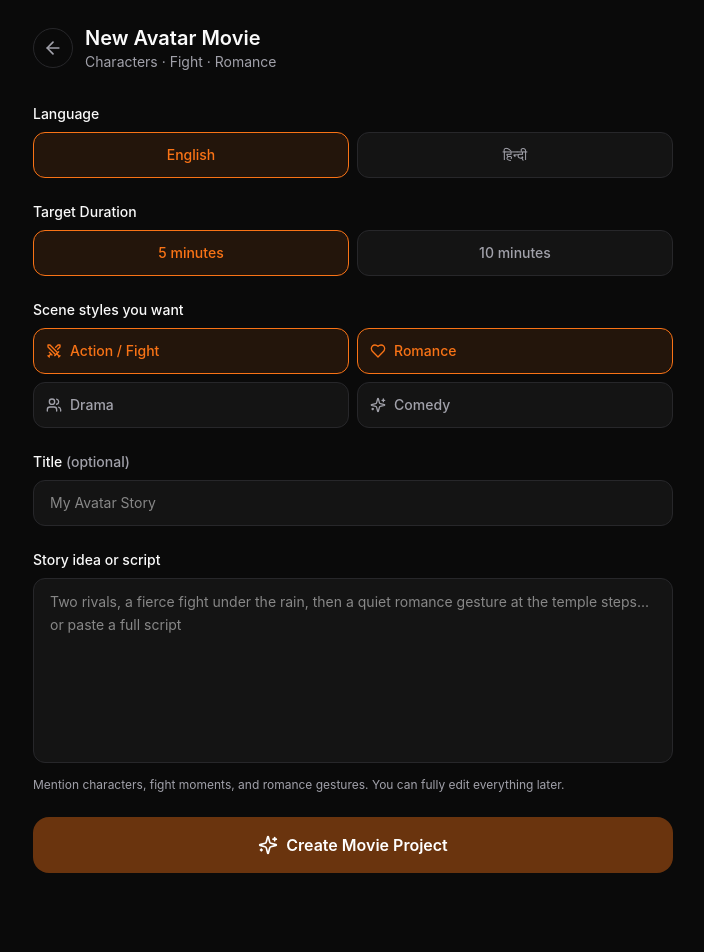
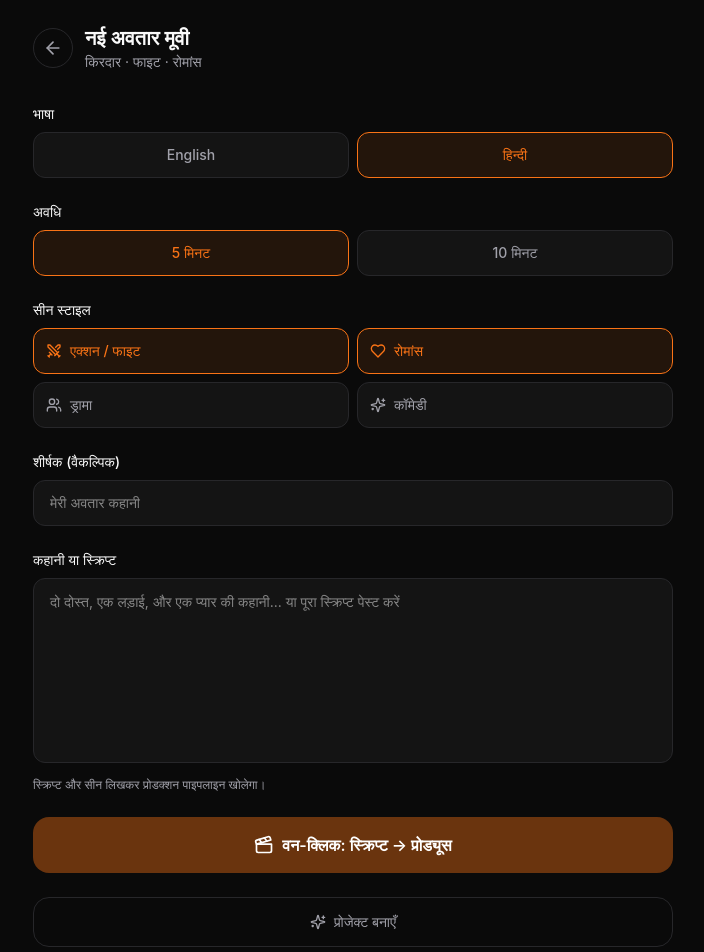
Before and after one commit to bharatnavkalkhand/Bharat-AI, a React (Vite) app: page /create in a window 1280 px wide. Shown: the top 952 px of the page, without its empty margins (287-991 px from the left). Built offline with nearby package versions, Linux system fonts and the light colour scheme.

Commit message:
feat(phase3): one-click Script→Produce + Hindi UX on create

```diff
--- a/src/pages/CreateMoviePage.tsx
+++ b/src/pages/CreateMoviePage.tsx
@@ -1,27 +1,38 @@
 import { useState } from "react";
 import { useNavigate, Link } from "react-router-dom";
-import { ArrowLeft, Sparkles, Swords, Heart, Users } from "lucide-react";
+import {
+  ArrowLeft,
+  Sparkles,
+  Swords,
+  Heart,
+  Users,
+  Clapperboard,
+  Loader2,
+} from "lucide-react";
 import { useMovieStore } from "@/store/movie-store";
+import { generateScript } from "@/lib/script-engine";
 import type { Language, MovieDuration } from "@/lib/types";
+import { t } from "@/lib/i18n";
 import { cn } from "@/lib/utils";
 
 const GENRE_OPTIONS = [
-  { id: "action", label: "Action / Fight", icon: Swords },
-  { id: "romance", label: "Romance", icon: Heart },
-  { id: "drama", label: "Drama", icon: Users },
-  { id: "comedy", label: "Comedy", icon: Sparkles },
+  { id: "action", labelEn: "Action / Fight", labelHi: "एक्शन / फाइट", icon: Swords },
+  { id: "romance", labelEn: "Romance", labelHi: "रोमांस", icon: Heart },
+  { id: "drama", labelEn: "Drama", labelHi: "ड्रामा", icon: Users },
+  { id: "comedy", labelEn: "Comedy", labelHi: "कॉमेडी", icon: Sparkles },
 ];
 
 export function CreateMoviePage() {
   const navigate = useNavigate();
   const createMovie = useMovieStore((s) => s.createMovie);
+  const applyScriptResult = useMovieStore((s) => s.applyScriptResult);
 
   const [idea, setIdea] = useState("");
   const [title, setTitle] = useState("");
-  const [language, setLanguage] = useState<Language>("en");
+  const [language, setLanguage] = useState<Language>("hi");
   const [duration, setDuration] = useState<MovieDuration>("5min");
   const [genres, setGenres] = useState<string[]>(["action", "romance"]);
-  const [isCreating, setIsCreating] = useState(false);
+  const [busy, setBusy] = useState<"idle" | "create" | "oneclick">("idle");
 
   function toggleGenre(id: string) {
     setGenres((prev) =>
@@ -29,9 +40,22 @@ export function CreateMoviePage() {
     );
   }
 
-  function handleCreate() {
+  function handleCreateOnly() {
     if (!idea.trim() && !title.trim()) return;
-    setIsCreating(true);
+    setBusy("create");
+    const movie = createMovie({
+      title: title.trim() || undefined,
+      idea: idea.trim() || undefined,
+      language,
+      targetDuration: duration,
+      genres,
+    });
+    window.setTimeout(() => navigate(`/movie/${movie.id}`), 150);
+  }
+
+  function handleOneClick() {
+    if (!idea.trim() && !title.trim()) return;
+    setBusy("oneclick");
 
     const movie = createMovie({
       title: title.trim() || undefined,
@@ -41,12 +65,28 @@ export function CreateMoviePage() {
       genres,
     });
 
-    setTimeout(() => {
-      navigate(`/movie/${movie.id}`);
-    }, 200);
+    window.setTimeout(() => {
+      try {
+        const result = generateScript({
+          title: movie.title,
+          idea: movie.synopsis || movie.title,
+          language: movie.language,
+          targetDuration: movie.targetDuration,
+          genres: movie.genres ?? [],
+        });
+        applyScriptResult(movie.id, result, {
+          replaceCast: true,
+          replaceScenes: true,
+        });
+        navigate(`/movie/${movie.id}/produce`);
+      } catch {
+        navigate(`/movie/${movie.id}`);
+      }
+    }, 280);
   }
 
   const canCreate = idea.trim().length >= 8 || title.trim().length >= 2;
+  const ui = language;
 
   return (
     <main className="mx-auto max-w-lg px-4 pb-24 pt-6 sm:max-w-2xl">
@@ -58,19 +98,19 @@ export function CreateMoviePage() {
           <ArrowLeft className="h-5 w-5" />
         </Link>
         <div>
-          <h1 className="text-xl font-semibold">New Avatar Movie</h1>
-          <p className="text-sm text-muted">Characters · Fight · Romance</p>
+          <h1 className="text-xl font-semibold">{t(ui, "newMovie")}</h1>
+          <p className="text-sm text-muted">{t(ui, "newMovieSub")}</p>
         </div>
       </header>
 
       <div className="space-y-6">
         <div>
-          <label className="mb-2 block text-sm font-medium">Language</label>
+          <label className="mb-2 block text-sm font-medium">{t(ui, "language")}</label>
           <div className="grid grid-cols-2 gap-2">
             {(
               [
-                { id: "en", label: "English" },
-                { id: "hi", label: "हिन्दी" },
+                { id: "en" as const, label: "English" },
+                { id: "hi" as const, label: "हिन्दी" },
               ] as const
             ).map((opt) => (
               <button
@@ -91,12 +131,12 @@ export function CreateMoviePage() {
         </div>
 
         <div>
-          <label className="mb-2 block text-sm font-medium">Target Duration</label>
+          <label className="mb-2 block text-sm font-medium">{t(ui, "duration")}</label>
           <div className="grid grid-cols-2 gap-2">
             {(
               [
-                { id: "5min", label: "5 minutes" },
-                { id: "10min", label: "10 minutes" },
+                { id: "5min" as const, label: t(ui, "min5") },
+                { id: "10min" as const, label: t(ui, "min10") },
               ] as const
             ).map((opt) => (
               <button
@@ -117,9 +157,7 @@ export function CreateMoviePage() {
         </div>
 
         <div>
-          <label className="mb-2 block text-sm font-medium">
-            Scene styles you want
-          </label>
+          <label className="mb-2 block text-sm font-medium">{t(ui, "styles")}</label>
           <div className="grid grid-cols-2 gap-2">
             {GENRE_OPTIONS.map((opt) => {
               const Icon = opt.icon;
@@ -137,7 +175,7 @@ export function CreateMoviePage() {
                   )}
                 >
                   <Icon className="h-4 w-4" />
-                  {opt.label}
+                  {language === "hi" ? opt.labelHi : opt.labelEn}
                 </button>
               );
             })}
@@ -145,54 +183,80 @@ export function CreateMoviePage() {
         </div>
 
         <div>
-          <label className="mb-2 block text-sm font-medium">
-            Title <span className="text-muted">(optional)</span>
-          </label>
+          <label className="mb-2 block text-sm font-medium">{t(ui, "titleOpt")}</label>
           <input
             type="text"
             value={title}
             onChange={(e) => setTitle(e.target.value)}
-            placeholder="My Avatar Story"
+            placeholder={language === "hi" ? "मेरी अवतार कहानी" : "My Avatar Story"}
             maxLength={120}
             className="w-full rounded-xl border border-border bg-card px-4 py-3 text-sm outline-none focus:border-accent"
           />
         </div>
 
         <div>
-          <label className="mb-2 block text-sm font-medium">
-            Story idea or script
-          </label>
+          <label className="mb-2 block text-sm font-medium">{t(ui, "storyIdea")}</label>
           <textarea
             value={idea}
             onChange={(e) => setIdea(e.target.value)}
             placeholder={
               language === "hi"
                 ? "दो दोस्त, एक लड़ाई, और एक प्यार की कहानी... या पूरा स्क्रिप्ट पेस्ट करें"
-                : "Two rivals, a fierce fight under the rain, then a quiet romance gesture at the temple steps... or paste a full script"
+                : "Two rivals, a fierce fight under the rain, then a quiet romance gesture..."
             }
             rows={7}
             maxLength={4000}
             className="w-full resize-none rounded-xl border border-border bg-card px-4 py-3 text-sm leading-relaxed outline-none focus:border-accent"
           />
-          <p className="mt-2 text-xs text-muted">
-            Mention characters, fight moments, and romance gestures. You can
-            fully edit everything later.
-          </p>
+          <p className="mt-2 text-xs text-muted">{t(ui, "oneClickHint")}</p>
         </div>
 
         <button
           type="button"
-          disabled={!canCreate || isCreating}
-          onClick={handleCreate}
+          disabled={!canCreate || busy !== "idle"}
+          onClick={handleOneClick}
           className={cn(
             "flex w-full items-center justify-center gap-2 rounded-2xl px-6 py-4 text-base font-semibold text-white transition",
-            canCreate && !isCreating
+            canCreate && busy === "idle"
               ? "bg-accent hover:bg-accent-hover active:scale-[0.98]"
               : "cursor-not-allowed bg-accent/40",
           )}
         >
-          <Sparkles className="h-5 w-5" />
-          {isCreating ? "Creating..." : "Create Movie Project"}
+          {busy === "oneclick" ? (
+            <>
+              <Loader2 className="h-5 w-5 animate-spin" />
+              {t(ui, "generating")}
+            </>
+          ) : (
+            <>
+              <Clapperboard className="h-5 w-5" />
+              {t(ui, "oneClick")}
+            </>
+          )}
+        </button>
+
+        <button
+          type="button"
+          disabled={!canCreate || busy !== "idle"}
+          onClick={handleCreateOnly}
+          className={cn(
+            "flex w-full items-center justify-center gap-2 rounded-2xl border border-border px-6 py-3.5 text-sm font-medium transition",
+            canCreate && busy === "idle"
+              ? "text-fg hover:border-accent"
+              : "cursor-not-allowed text-muted",
+          )}
+        >
+          {busy === "create" ? (
+            <>
+              <Loader2 className="h-4 w-4 animate-spin" />
+              {t(ui, "creating")}
+            </>
+          ) : (
+            <>
+              <Sparkles className="h-4 w-4" />
+              {t(ui, "createProject")}
+            </>
+          )}
         </button>
       </div>
     </main>
```
